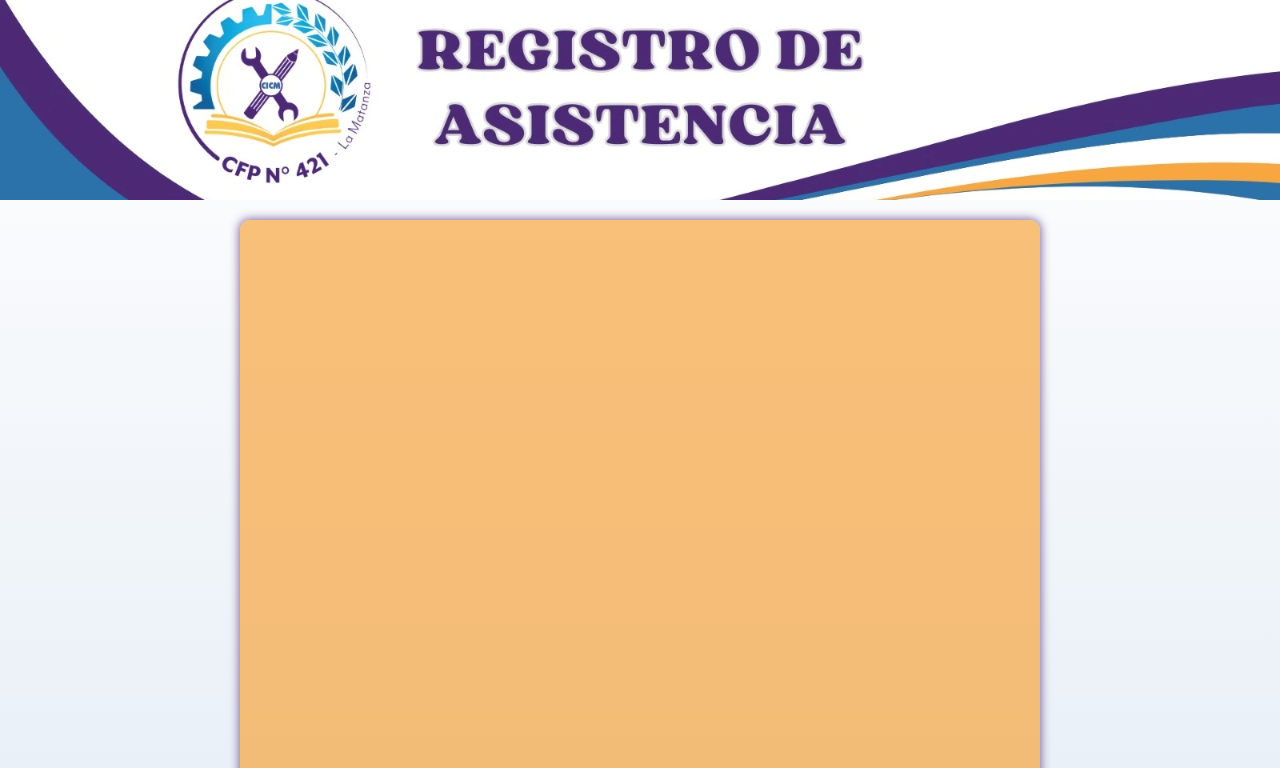
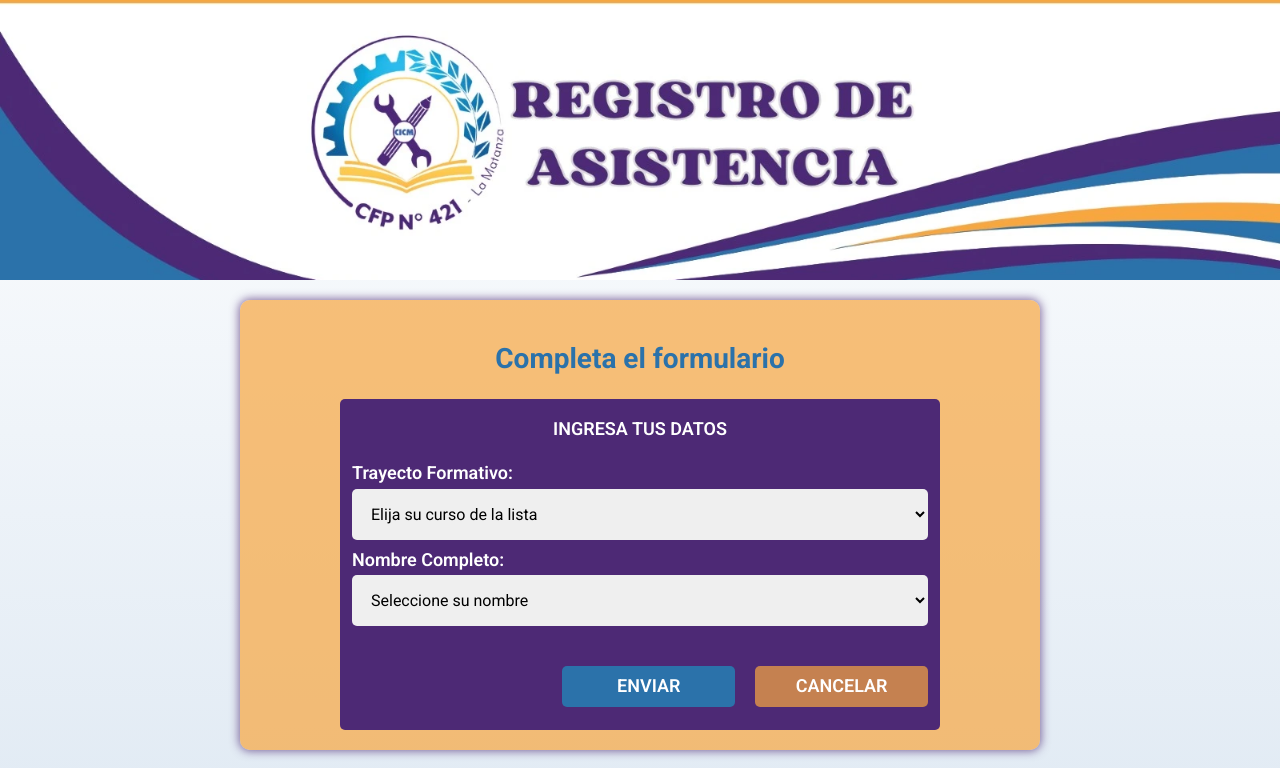
Before and after one commit to guaine86/registro-asistencia, a website: page public/index.html in a window 1280 px wide. Shown: the top 768 px of the page. Drawn offline with nearby package versions, Linux system fonts and the light colour scheme; a web font is replaced by a local one.

Commit message:
front-v1.1

```diff
--- a/public/index.html
+++ b/public/index.html
@@ -6,7 +6,7 @@
     <meta name="description" content="Pagina para Registro de Presentismo">
     <title>Registro de Asistencia</title>
 
-    <link rel="icon" href="#" type="image/x-icon">
+    <link rel="icon" href="/assets/icono.png" type="image/x-icon" style="border-radius: 25%;">
 
     <link rel="preload" href="/styles/normalize.css" as="style">
     <link rel="stylesheet" href="/styles/normalize.css" type="text/css">
@@ -28,6 +28,39 @@
     </header>
     <main>
         <section class="contenedor sombras">
+            <h2>Completa el formulario</h2>
+
+            <section>
+                <form class="formulario" action="" method="post" enctype="text/plain">
+                    <fieldset>
+                        <legend>Ingresa tus datos</legend>
+                        <div class="formulario-campos">
+                            <div class="campo">
+                                <label for="curso">Trayecto Formativo:</label>
+                                <select name="curso" id="curso">
+                                    <option class="campo-selected" value="" selected>Elija su curso de la lista</option>
+                                    <option value="">Programacion</option>
+                                    <option value="">Cocina</option>
+                                    <option value="">Refrigeracion</option>
+                                </select>
+                            </div>
+                            <div class="campo">
+                                <label for="nombre">Nombre Completo:</label>
+                                <select name="nombre" id="nombre">
+                                    <option class="campo-selected" value="" selected>Seleccione su nombre</option>
+                                    <option value="">Pepito</option>
+                                    <option value="">Josele</option>
+                                    <option value="">Augusto</option>
+                                </select>
+                            </div>
+                        </div><!--fin formulario-campos-->
+                        <div class="formulario-btn">
+                            <input class="btn" type="submit" value="Enviar">
+                            <input class="btn" type="reset" value="Cancelar">
+                        </div>
+                    </fieldset>
+                </form>
+            </section>
 
         </section>
     </main>
@@ -35,7 +68,7 @@
         <div class="media-icons">
             <a href="http://" target="_blank" rel="noopener noreferrer"><i class='bx bxl-instagram-alt' ></i></a>
             <a href="http://" target="_blank" rel="noopener noreferrer"><i class='bx bxl-facebook-circle' ></i></a>
-            <a href="http://" target="_blank" rel="noopener noreferrer"><i class='bx bxl-whatsapp-square' ></i></a>
+            <a href="http://wa.me/+5491128383351" target="_blank" rel="noopener noreferrer"><i class='bx bxl-whatsapp-square' ></i></a>
         </div>
     </footer>
 </body>
--- a/public/styles/styles.css
+++ b/public/styles/styles.css
@@ -19,10 +19,30 @@ body{
     font-size: 16px;
     font-family: "Roboto", serif;
     background-image: linear-gradient(to top, #dfe9f3 0%, var(--secundario) 100%);
+    min-height: 100vh;
+    display: grid;
+    grid-template-rows: auto 1fr auto;
+    align-items: center;
 }
 
 a{
     text-decoration: none;
+}
+
+h1{
+    font-size: var(--fuente-principal);
+}
+
+h2{
+    font-size: 2.8rem;
+}
+
+h3{
+    font-size: 1.8rem;
+}
+
+h1,h2,h3{
+    text-align: center;
 }
 
 .sombras{
@@ -31,31 +51,146 @@ a{
     box-shadow: 0px 0px 10px 1px rgba(77,41,117,0.7);
 }
 
+/* encabezado */
 .webp header{
-    background-image: url(../assets/encabezado.webp);
+    background-image: url(../assets/portada.webp);
 }
 
 .no-webp header{
-    background-position: url(../assets/encabezado.jpeg);
+    background-position: url(../assets/portada.jpeg);
 }
 
 header{
     background-repeat: no-repeat;
+    background-position: center center;
     background-size: cover;
-    background-position: center center;
-    height: 20rem;
+    height: 22rem;
     margin-bottom: 2rem;
 }
 
+@media(max-width:440px){
+    header{
+        background-size: contain;
+        height: 11rem;
+        background-position: center -.5rem;
+    }
+}
+
+@media(min-width: 768px){
+    header{
+        /* background-position: center -5rem; */
+        height: 28rem;
+    }
+}
+
+/* contenido principal */
 .contenedor{
     max-width: 80rem;
     margin: 0 auto;
-    height: 80rem;
+    /* height: 80rem; */
     background-color: var(--secundario-2);
     border-radius: 1rem;
+    padding: 2rem 1rem;
     /* margin-top: -5rem; */
 }
 
+.contenedor h2{
+    color: var(--primario-claro);
+}
+
+/* formulario */
+.formulario{
+    background-color: var(--primario-oscuro);
+    width: min(60rem, 100%);
+    margin: 0 auto;
+    padding: 2rem 1rem;
+    border-radius: .5rem;
+}
+
+.formulario fieldset{
+    border: none;
+    padding:0.35rem 0;
+}
+
+.formulario legend{
+    font-weight: 600;
+    font-size: 1.8rem;
+    text-transform: uppercase;
+    color: var(--secundario);
+    text-align: center;
+}
+
+.formulario-campos{
+    margin: 2rem 0 3rem 0;
+}
+
+.campo{
+    margin-bottom: 1rem;
+}
+
+.campo label{
+    display: block;
+    font-weight: 600;
+    font-size: 1.8rem;
+    color: var(--secundario);
+    margin-bottom: .5rem;
+}
+
+.campo select{
+    width: 100%;
+    padding: 1.5rem;
+    border: none;
+    border-radius: .5rem;
+}
+
+.campo-selected{
+    color: grey;
+}
+
+.formulario-btn{
+    display: flex;
+    flex-direction: column;
+}
+
+
+.btn{
+    display: inline-block;
+    background-color: var(--primario-claro);
+    padding: 1rem 3rem;
+    border: none;
+    border-radius: .5rem;
+    width: 100%;
+    font-weight: 600;
+    font-size: 1.8rem;
+    color: var(--secundario);
+    text-transform: uppercase;
+    text-align: center;
+    margin-top: 1rem;
+    transition: .3s ease;
+    justify-self: center;
+}
+
+@media(min-width:768px){
+    .formulario-btn{
+        flex-direction: row;
+        gap: 2rem;
+        justify-content: flex-end;
+    }
+    .btn{
+        width: 30%;
+    }
+}
+
+.btn:hover{
+    cursor:pointer;
+    transform: scale(1.05);
+}
+
+.btn[type="reset"]{
+    background-color: var(--secundario-2);
+}
+
+/* pie de pagina */
 footer{
     margin-top: 2rem;
     background: #4d2975;
@@ -69,12 +204,23 @@ footer{
 }
 
 .media-icons{
-    font-size: 4rem;
     padding: 2rem;
+    font-size: 5rem;
     display: flex;
-    justify-content: center;
     align-items: center;
+    justify-content: space-around;
     gap: 2rem;
+}
+
+@media(min-width:768px){
+    .media-icons{
+        font-size: 4rem;
+        justify-content: flex-end;
+    }
+}
+
+.media-icons a{
+    margin-top: .5rem;
 }
 
 .media-icons i{
```
Also changed, not shown: public/assets/icono.png (added), public/assets/portada.jpeg (added), public/assets/portada.webp (added).
